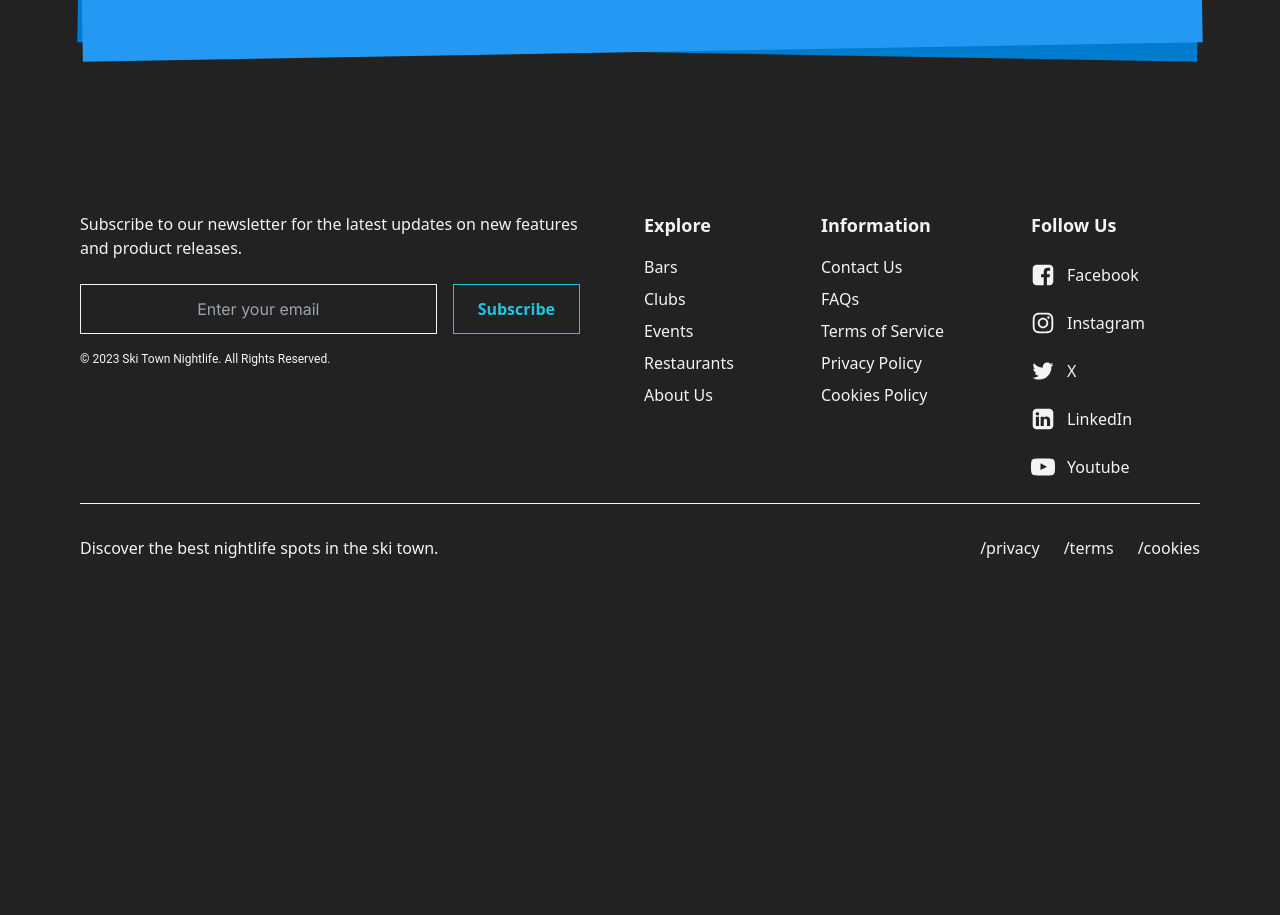
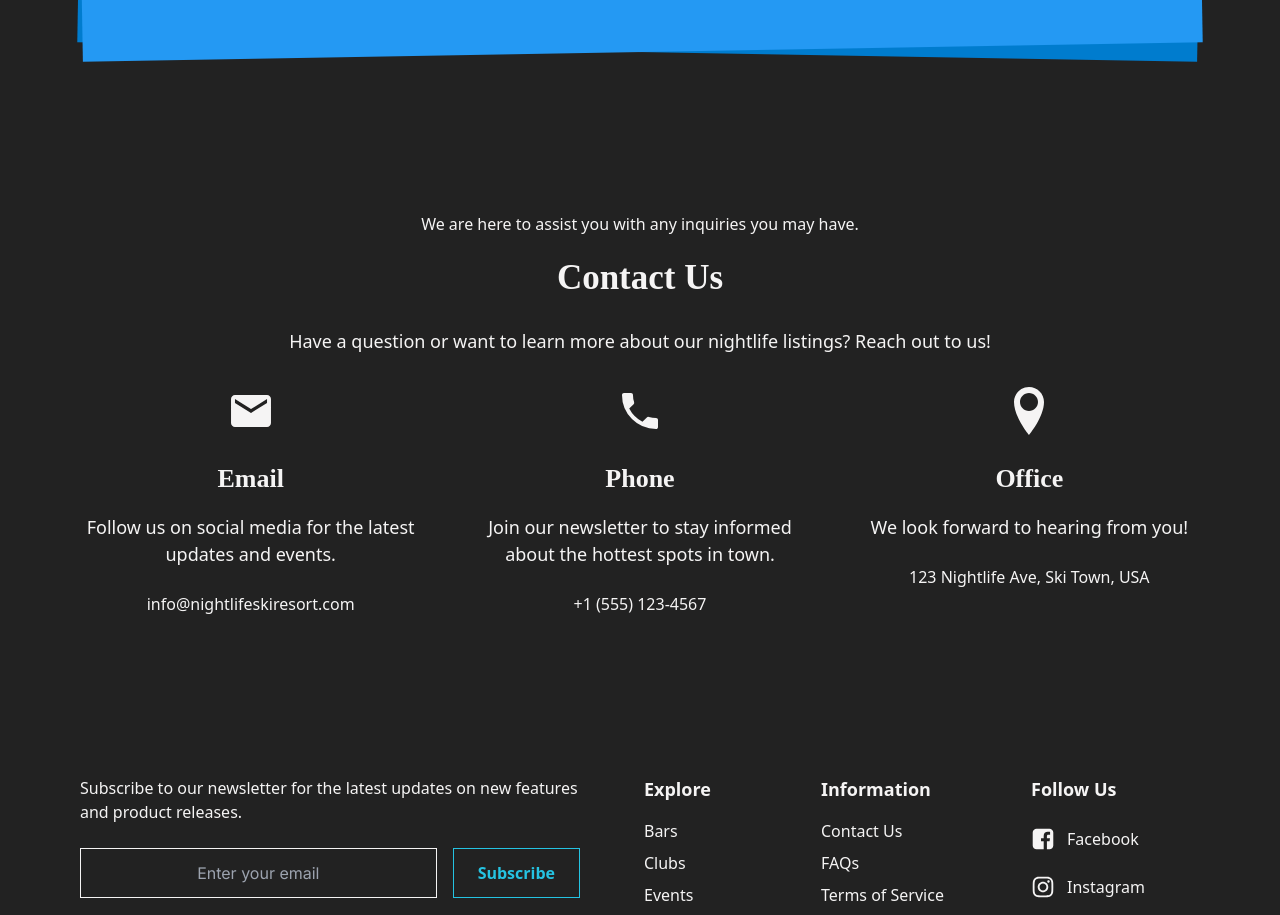
Before and after one commit to Archael/hakuba-nightlife, a Next.js app: page / in a window 1280 px wide. Shown: the part 1684-2599 px from the top of the page. Before the commit the page ends 2324 px from the top, so only its background shows below. Built offline with nearby package versions, Linux system fonts and the light colour scheme.

Commit message:
add contact template code

```diff
--- /dev/null
+++ b/src/app/components/Contact/Contact.tsx
@@ -0,0 +1,90 @@
+import React from 'react';
+
+import './contact.css';
+
+interface ContactProps {
+  address1: string;
+  phone1: string;
+  content2: string;
+  content5: string;
+  content4: string;
+  content3: string;
+  email1: string;
+  content1: string;
+  heading1: string;
+}
+
+const Contact = () => {
+  const props = {
+    address1: '123 Nightlife Ave, Ski Town, USA',
+    phone1: '+1 (555) 123-4567',
+    content2: 'We are here to assist you with any inquiries you may have.',
+    content5: 'We look forward to hearing from you!',
+    content4:
+      'Join our newsletter to stay informed about the hottest spots in town.',
+    content3: 'Follow us on social media for the latest updates and events.',
+    email1: 'info@nightlifeskiresort.com',
+    content1:
+      'Have a question or want to learn more about our nightlife listings? Reach out to us!',
+    heading1: 'Contact Us',
+  };
+  return (
+    <div className="contact-contact20 thq-section-padding">
+      <div className="contact-max-width thq-section-max-width">
+        <div className="contact-section-title">
+          <span className="thq-body-small">{props.content2}</span>
+          <div className="contact-content">
+            <h2 className="thq-heading-2">{props.heading1}</h2>
+            <p className="contact-text2 thq-body-large">{props.content1}</p>
+          </div>
+        </div>
+        <div className="contact-row">
+          <div className="contact-content1">
+            <svg viewBox="0 0 1024 1024" className="thq-icon-medium">
+              <path d="M854 342v-86l-342 214-342-214v86l342 212zM854 170q34 0 59 26t25 60v512q0 34-25 60t-59 26h-684q-34 0-59-26t-25-60v-512q0-34 25-60t59-26h684z"></path>
+            </svg>
+            <div className="contact-contact-info">
+              <div className="contact-content2">
+                <h3 className="contact-text3 thq-heading-3">Email</h3>
+                <p className="contact-text4 thq-body-large">{props.content3}</p>
+              </div>
+              <span className="contact-email thq-body-small">
+                {props.email1}
+              </span>
+            </div>
+          </div>
+          <div className="contact-content3">
+            <svg viewBox="0 0 1024 1024" className="thq-icon-medium">
+              <path d="M282 460q96 186 282 282l94-94q20-20 44-10 72 24 152 24 18 0 30 12t12 30v150q0 18-12 30t-30 12q-300 0-513-213t-213-513q0-18 12-30t30-12h150q18 0 30 12t12 30q0 80 24 152 8 26-10 44z"></path>
+            </svg>
+            <div className="contact-contact-info1">
+              <div className="contact-content4">
+                <h3 className="contact-text5 thq-heading-3">Phone</h3>
+                <p className="contact-text6 thq-body-large">{props.content4}</p>
+              </div>
+              <span className="contact-phone thq-body-small">
+                {props.phone1}
+              </span>
+            </div>
+          </div>
+          <div className="contact-content5">
+            <svg viewBox="0 0 1024 1024" className="thq-icon-medium">
+              <path d="M512 0c-176.732 0-320 143.268-320 320 0 320 320 704 320 704s320-384 320-704c0-176.732-143.27-320-320-320zM512 512c-106.040 0-192-85.96-192-192s85.96-192 192-192 192 85.96 192 192-85.96 192-192 192z"></path>
+            </svg>
+            <div className="contact-contact-info2">
+              <div className="contact-content6">
+                <h3 className="contact-text7 thq-heading-3">Office</h3>
+                <p className="contact-text8 thq-body-large">{props.content5}</p>
+              </div>
+              <span className="contact-address thq-body-small">
+                {props.address1}
+              </span>
+            </div>
+          </div>
+        </div>
+      </div>
+    </div>
+  );
+};
+
+export default Contact;
--- /dev/null
+++ b/src/app/components/Contact/contact.css
@@ -0,0 +1,144 @@
+.contact-contact20 {
+    display: flex;
+    overflow: hidden;
+    position: relative;
+    align-items: center;
+    flex-direction: column;
+  }
+  .contact-max-width {
+    gap: var(--dl-space-space-twounits);
+    display: flex;
+    align-items: center;
+    flex-direction: column;
+  }
+  .contact-section-title {
+    gap: var(--dl-space-space-unit);
+    width: auto;
+    display: flex;
+    max-width: 800px;
+    align-items: center;
+    flex-shrink: 0;
+    flex-direction: column;
+  }
+  .contact-content {
+    gap: var(--dl-space-space-oneandhalfunits);
+    display: flex;
+    align-self: stretch;
+    align-items: center;
+    flex-direction: column;
+  }
+  .contact-text2 {
+    text-align: center;
+  }
+  .contact-row {
+    gap: var(--dl-space-space-threeunits);
+    display: flex;
+    align-self: stretch;
+    align-items: flex-start;
+  }
+  .contact-content1 {
+    gap: var(--dl-space-space-oneandhalfunits);
+    flex: 1;
+    width: 100%;
+    display: flex;
+    align-items: center;
+    flex-direction: column;
+  }
+  .contact-contact-info {
+    gap: var(--dl-space-space-oneandhalfunits);
+    display: flex;
+    align-self: stretch;
+    align-items: center;
+    flex-direction: column;
+  }
+  .contact-content2 {
+    gap: var(--dl-space-space-unit);
+    display: flex;
+    align-self: stretch;
+    align-items: stretch;
+    flex-direction: column;
+  }
+  .contact-text3 {
+    align-self: stretch;
+    text-align: center;
+  }
+  .contact-text4 {
+    text-align: center;
+  }
+  .contact-email {
+    text-align: center;
+  }
+  .contact-content3 {
+    gap: var(--dl-space-space-oneandhalfunits);
+    flex: 1;
+    width: 100%;
+    display: flex;
+    align-items: center;
+    flex-direction: column;
+  }
+  .contact-contact-info1 {
+    gap: var(--dl-space-space-oneandhalfunits);
+    display: flex;
+    align-self: stretch;
+    align-items: center;
+    flex-direction: column;
+  }
+  .contact-content4 {
+    gap: var(--dl-space-space-unit);
+    display: flex;
+    align-self: stretch;
+    align-items: stretch;
+    flex-direction: column;
+  }
+  .contact-text5 {
+    align-self: stretch;
+    text-align: center;
+  }
+  .contact-text6 {
+    text-align: center;
+  }
+  .contact-phone {
+    text-align: center;
+  }
+  .contact-content5 {
+    gap: var(--dl-space-space-oneandhalfunits);
+    flex: 1;
+    width: 100%;
+    display: flex;
+    align-items: center;
+    flex-direction: column;
+  }
+  .contact-contact-info2 {
+    gap: var(--dl-space-space-oneandhalfunits);
+    display: flex;
+    align-self: stretch;
+    align-items: center;
+    flex-direction: column;
+  }
+  .contact-content6 {
+    gap: var(--dl-space-space-unit);
+    display: flex;
+    align-self: stretch;
+    align-items: stretch;
+    flex-direction: column;
+  }
+  .contact-text7 {
+    align-self: stretch;
+    text-align: center;
+  }
+  .contact-text8 {
+    text-align: center;
+  }
+  .contact-address {
+    text-align: center;
+  }
+  @media(max-width: 767px) {
+    .contact-row {
+      flex-direction: column;
+    }
+  }
+  @media(max-width: 479px) {
+    .contact-row {
+      align-items: stretch;
+    }
+  }
--- a/src/app/page.tsx
+++ b/src/app/page.tsx
@@ -3,6 +3,7 @@ import Header from './components/Header/Header';
 import Navbar from './components/Navbar/Navbar';
 import Hero from './components/Hero/Hero';
 import CallToAction from './components/CallToAction/CallToAction';
+import Contact from './components/Contact/Contact';
 import Footer from './components/Footer/Footer';
 
 export default function Home() {
@@ -13,6 +14,7 @@ export default function Home() {
       </Header>
       <Hero />
       <CallToAction />
+      <Contact />
       <Footer />
     </div>
   );
```
